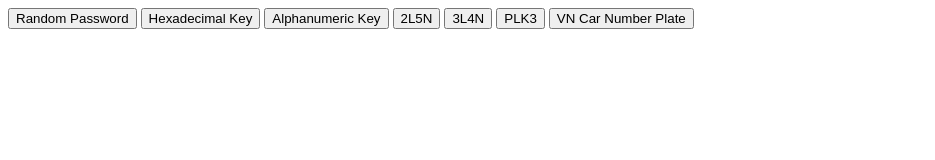
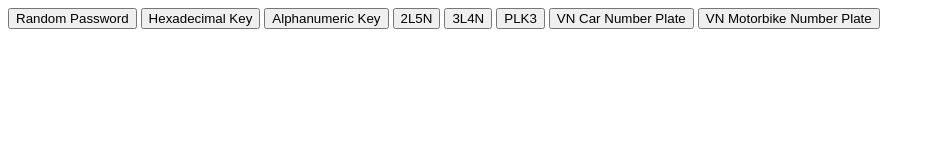
Before and after one commit to matthiasthelion/RandCodegen, a plain HTML site: page index.html in a window 1280 px wide. Shown: the whole page, without its empty margins (0-935 px from the left). Drawn offline with Linux system fonts and the light colour scheme.

Commit message:
Update index.html
Add generation button for Vietnamese motorbike number plate

```diff
--- a/index.html
+++ b/index.html
@@ -18,6 +18,7 @@
         <button onclick="code_3l4n()">3L4N</button>
         <button onclick="plk3()">PLK3</button>
         <button onclick="vnCar()">VN Car Number Plate</button>
+        <button onclick="vnMotorbike()">VN Motorbike Number Plate</button>
 
         <div id="myNumber"></div>
     </body>
```
